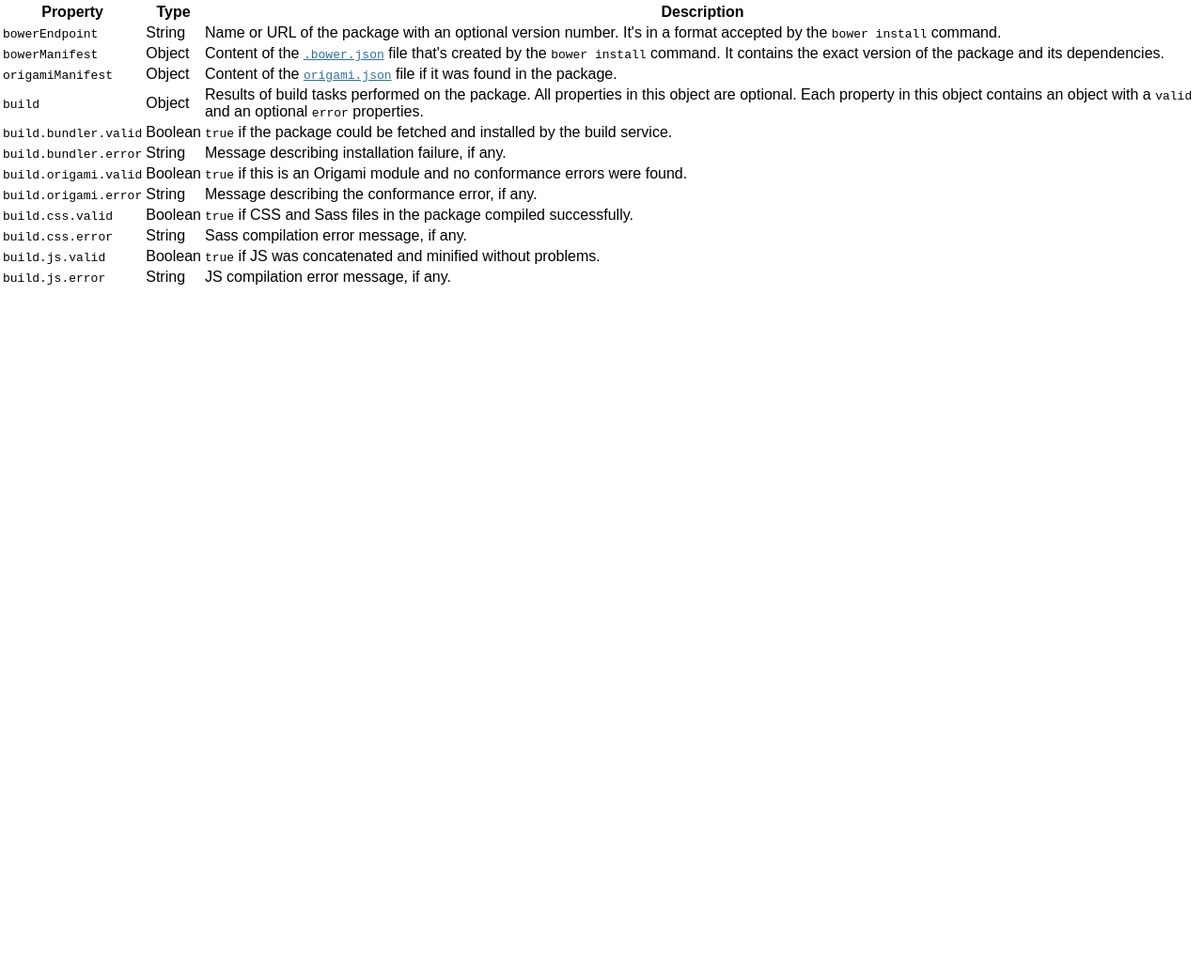
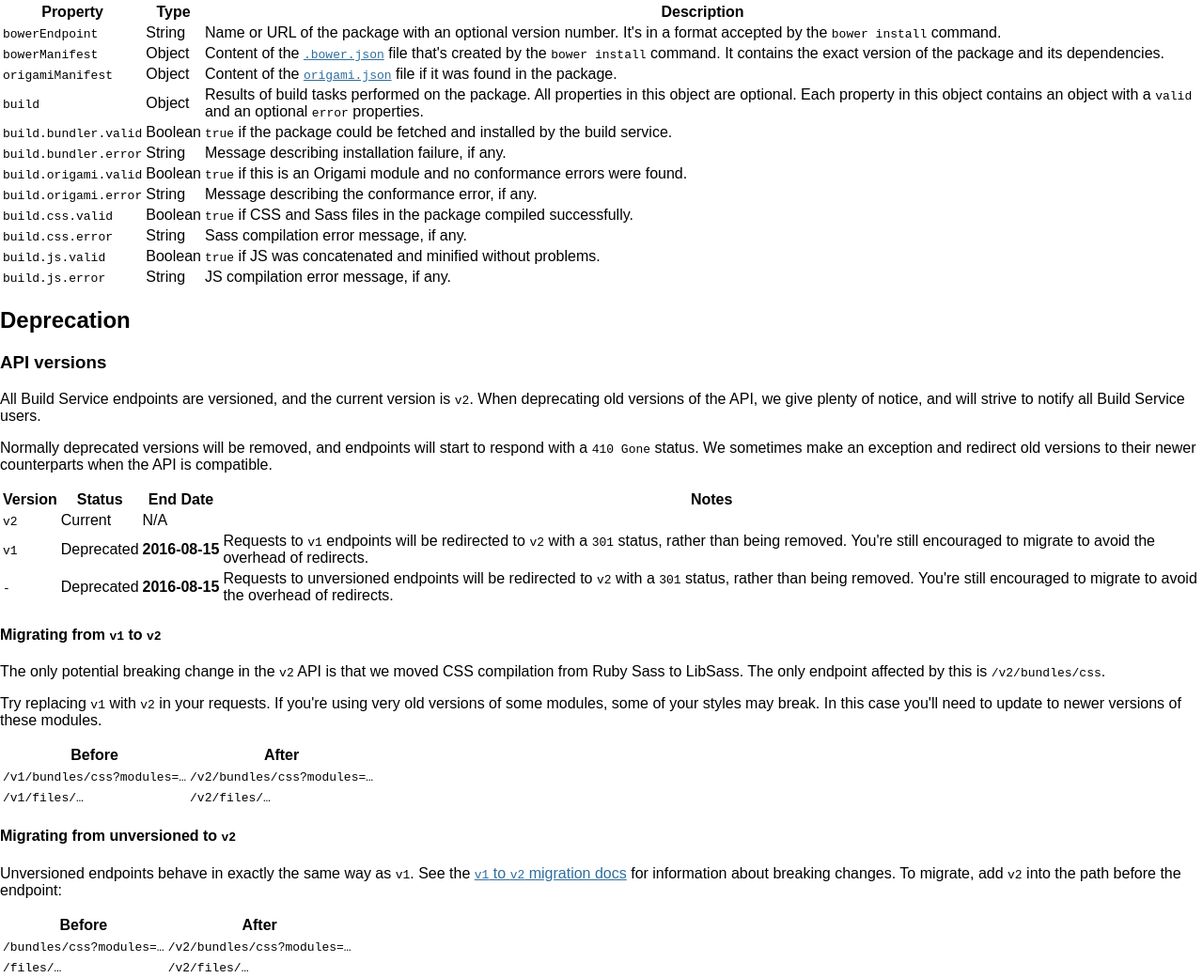
Before and after one commit to Financial-Times/origami-build-service, a website: page docs/index.html in a window 1280 px wide. Shown: the part 3864-4905 px from the top of the page at 94% size. Before the commit the page ends 4171 px from the top, so only its background shows below. Drawn offline with Linux system fonts and the light colour scheme; some icons are missing.

Commit message:
Document the API version deprecation

```diff
--- a/docs/index.html
+++ b/docs/index.html
@@ -326,6 +326,124 @@ X-FT-Build-Info: 1b1ab000a9b5642f6b8726039f1e79477b57c103; Tue, 15 Nov 2012 08:1
 				</tr>
 				</table>
 
+
+				<h2 id="deprecation">Deprecation</h2>
+
+				<h3 id="deprecation-api-versions">API versions</h3>
+
+				<p>
+					All Build Service endpoints are versioned, and the current version is <code>v2</code>.
+					When deprecating old versions of the API, we give plenty of notice, and will strive
+					to notify all Build Service users.
+				</p>
+
+				<p>
+					Normally deprecated versions will be removed, and endpoints will start to respond with
+					a <code>410 Gone</code> status. We sometimes make an exception and redirect old
+					versions to their newer counterparts when the API is compatible.
+				</p>
+
+				<table class="o-techdocs-table">
+					<thead>
+						<tr>
+							<th>Version</th>
+							<th>Status</th>
+							<th>End Date</th>
+							<th>Notes</th>
+						</tr>
+					</thead>
+					<tbody>
+						<tr>
+							<td><code>v2</code></td>
+							<td>Current</td>
+							<td>N/A</td>
+							<td></td>
+						</tr>
+						<tr>
+							<td><code>v1</code></td>
+							<td>Deprecated</td>
+							<td><time datetime="2016-08-15"><b>2016‑08‑15</b></time></td>
+							<td>
+								Requests to <code>v1</code> endpoints will be redirected to
+								<code>v2</code> with a <code>301</code> status, rather than being
+								removed. You're still encouraged to migrate to avoid the overhead
+								of redirects.
+							</td>
+						</tr>
+						<tr>
+							<td><code>-</code></td>
+							<td>Deprecated</td>
+							<td><time datetime="2016-08-15"><b>2016‑08‑15</b></time></td>
+							<td>
+								Requests to unversioned endpoints will be redirected to <code>v2</code>
+								with a <code>301</code> status, rather than being removed. You're
+								still encouraged to migrate to avoid the overhead of redirects.
+							</td>
+						</tr>
+					</tbody>
+				</table>
+
+				<h4 id="v1-to-v2-migration">Migrating from <code>v1</code> to <code>v2</code></h4>
+
+				<p>
+					The only potential breaking change in the <code>v2</code> API is that we moved
+					CSS compilation from Ruby Sass to LibSass. The only endpoint affected by this is
+					<code>/v2/bundles/css</code>.
+				</p>
+
+				<p>
+					Try replacing <code>v1</code> with <code>v2</code> in your requests. If you're
+					using very old versions of some modules, some of your styles may break. In this
+					case you'll need to update to newer versions of these modules.
+				</p>
+
+				<table class="o-techdocs-table">
+					<thead>
+						<tr>
+							<th>Before</th>
+							<th>After</th>
+						</tr>
+					</thead>
+					<tbody>
+						<tr>
+							<td><code>/v1/bundles/css?modules=&hellip;</code></td>
+							<td><code>/v2/bundles/css?modules=&hellip;</code></td>
+						</tr>
+						<tr>
+							<td><code>/v1/files/&hellip;</code></td>
+							<td><code>/v2/files/&hellip;</code></td>
+						</tr>
+					</tbody>
+				</table>
+
+				<h4 id="unversioned-to-v2-migration">Migrating from unversioned to <code>v2</code></h4>
+
+				<p>
+					Unversioned endpoints behave in exactly the same way as <code>v1</code>. See the
+					<a href="#v1-to-v2-migration"><code>v1</code> to <code>v2</code> migration docs</a>
+					for information about breaking changes. To migrate, add <code>v2</code> into the
+					path before the endpoint:
+				</p>
+
+				<table class="o-techdocs-table">
+					<thead>
+						<tr>
+							<th>Before</th>
+							<th>After</th>
+						</tr>
+					</thead>
+					<tbody>
+						<tr>
+							<td><code>/bundles/css?modules=&hellip;</code></td>
+							<td><code>/v2/bundles/css?modules=&hellip;</code></td>
+						</tr>
+						<tr>
+							<td><code>/files/&hellip;</code></td>
+							<td><code>/v2/files/&hellip;</code></td>
+						</tr>
+					</tbody>
+				</table>
+
 			</div>
 
 		</div>
```
